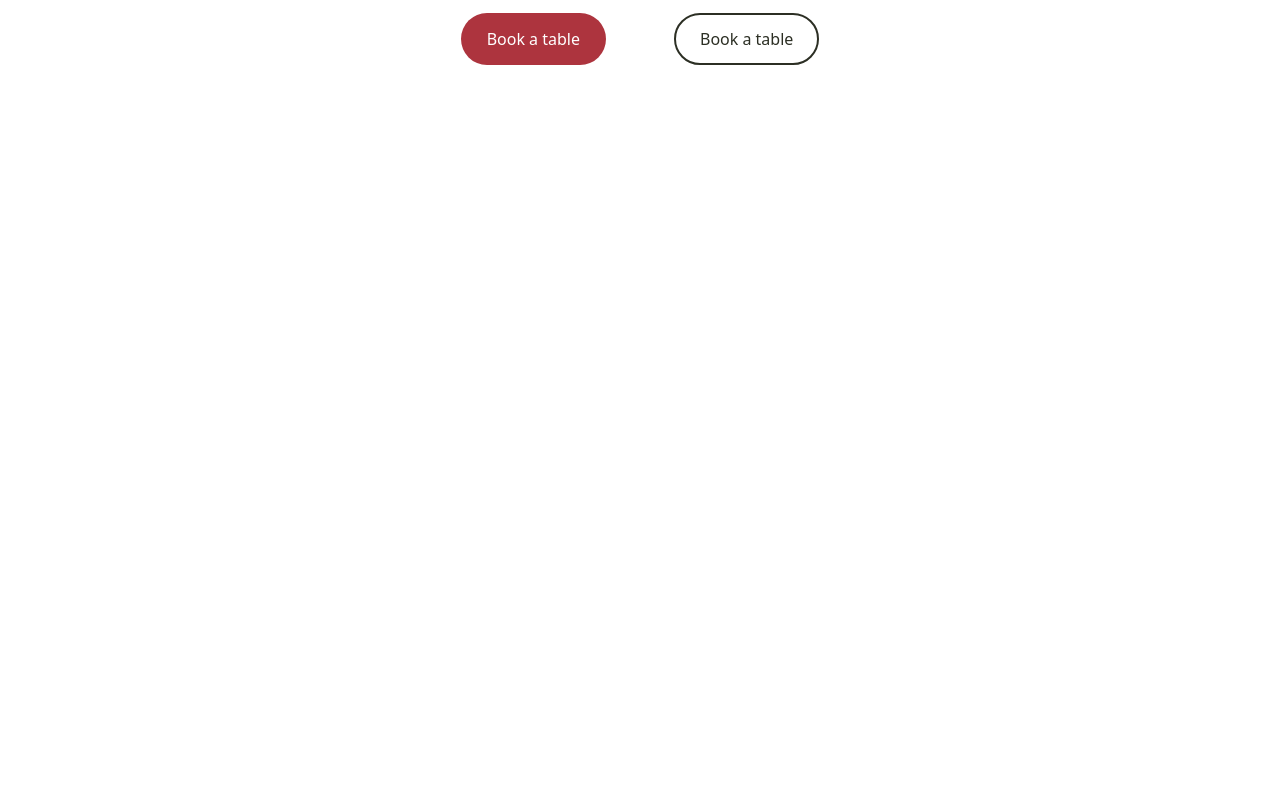
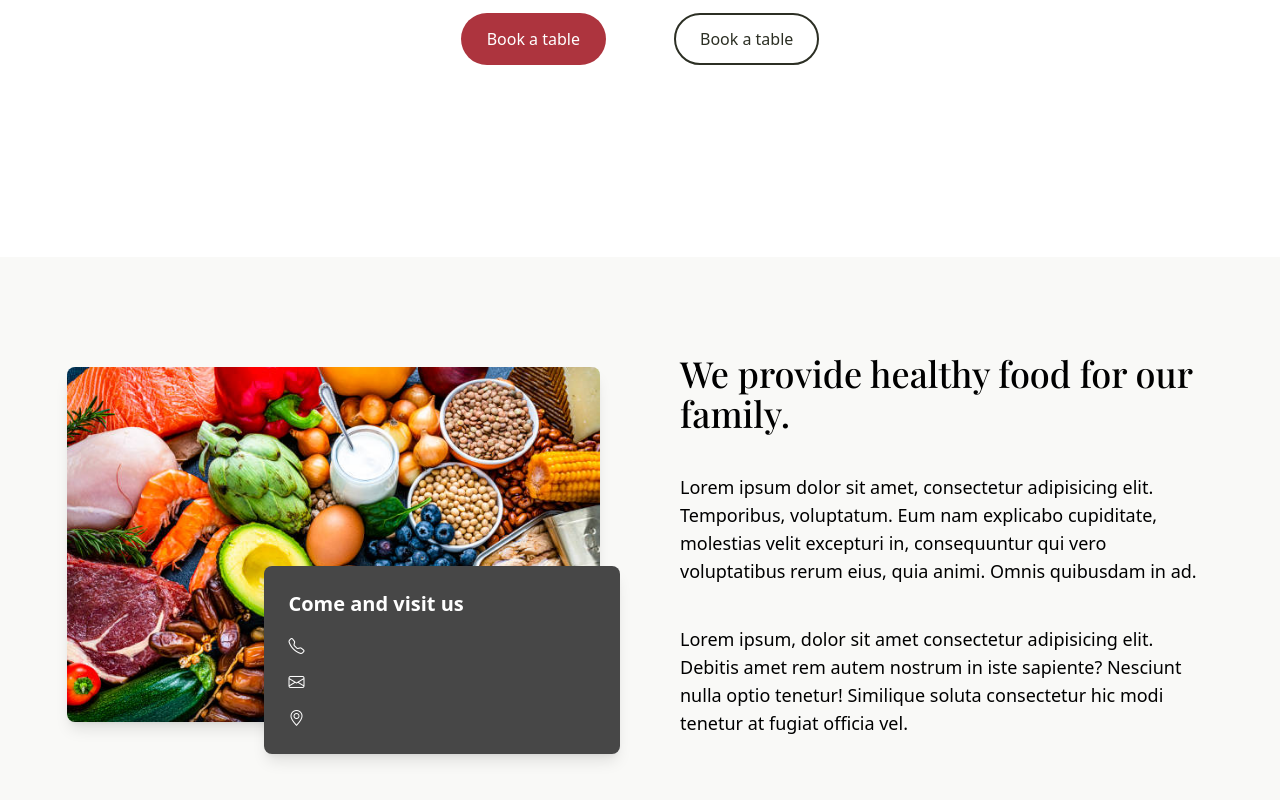
Before and after one commit to corgab/kigab-restaurant-front, a Vue app: page / in a window 1280 px wide. Shown: the part 510-1310 px from the top of the page. Before the commit the page ends 800 px from the top, so only its background shows below. Built offline with nearby package versions, Linux system fonts and the light colour scheme; no server answers; a web font is replaced by a local one.

Commit message:
add bootstrap icons, cardinfo, section whyus

```diff
--- a/package.json
+++ b/package.json
@@ -10,6 +10,7 @@
   },
   "dependencies": {
     "axios": "^1.7.9",
+    "bootstrap-icons": "^1.11.3",
     "vue": "^3.4.21",
     "vue-router": "^4.4.3"
   },
--- /dev/null
+++ b/src/components/CardInfo.vue
@@ -0,0 +1,46 @@
+<template>
+    <div class="bg-gray-50 lg:flex items-center justify-center">
+        <div class="relative mx-auto">
+            <!-- Immagine -->
+            <div class="lg:relative block">
+                <img src="/cibo.jpg" alt="Delicious Food" class="rounded-lg shadow-lg" />
+            </div>
+
+            <!-- Scheda Informazioni -->
+            <div
+                class="block lg:absolute lg:-bottom-8 lg:-right-5 transform  bg-gray text-white p-6 rounded-lg shadow-lg lg:w-2/3 my-4 lg:my-0">
+                <h2 class="text-xl font-semibold mb-4">Come and visit us</h2>
+                <div class="space-y-3">
+                    <!-- Telefono -->
+                    <div class="flex items-center space-x-3">
+                        <i class="bi bi-telephone"></i>
+                        <span>{{ phone }}</span>
+                    </div>
+                    <!-- Email -->
+                    <div class="flex items-center space-x-3">
+                        <i class="bi bi-envelope"></i>
+                        <span>{{ email }}</span>
+                    </div>
+                    <!-- Indirizzo -->
+                    <div class="flex items-center space-x-3">
+                        <i class="bi bi-geo-alt"></i>
+                        <span>{{ address }}</span>
+                    </div>
+                </div>
+            </div>
+        </div>
+    </div>
+
+</template>
+
+<script>
+export default {
+    props: {
+        email: String,
+        phone: String,
+        address: String
+    }
+}
+</script>
+
+<style lang="scss" scoped></style>
--- /dev/null
+++ b/src/components/WhyUs.vue
@@ -0,0 +1,62 @@
+<template>
+    <div class="bg-bg2">
+        <div class="container mx-auto py-24">
+            <div class="flex flex-wrap justify-center items-center gap-x-20">
+                <!-- Colonna con immagine -->
+                <div class="w-5/12">
+                    <CardInfo :email="restaurant.email" :phone="restaurant.phone" :address="restaurant.address" />
+                </div>
+                <!-- Colonna con testo -->
+                <div class="w-5/12 flex flex-col justify-center">
+                    <h1 class="play-fair text-3xl font-bold mb-10 lg:text-4xl	">We provide healthy food for our
+                        family.
+                    </h1>
+                    <h2 class="leading-normal text-gray-900 text-base lg:text-lg mb-10">
+                        Lorem ipsum dolor sit amet, consectetur adipisicing elit. Temporibus, voluptatum. Eum nam
+                        explicabo
+                        cupiditate, molestias velit excepturi in, consequuntur qui vero voluptatibus rerum eius, quia
+                        animi.
+                        Omnis quibusdam in ad.
+                    </h2>
+                    <h3 class="leading-normal text-gray-700 text-base lg:text-lg">
+                        Lorem ipsum, dolor sit amet consectetur adipisicing elit. Debitis amet rem autem nostrum in iste
+                        sapiente? Nesciunt nulla optio
+                        tenetur! Similique soluta consectetur hic modi tenetur at fugiat officia vel.
+                    </h3>
+                </div>
+            </div>
+        </div>
+    </div>
+</template>
+
+
+<script>
+import CardInfo from './CardInfo.vue';
+import { fetchRestaurants } from '@/services/restaurants';;
+
+export default {
+    components: {
+        CardInfo
+    },
+    data() {
+        return {
+            restaurant: {}
+        }
+    },
+    async created() {
+        try {
+            const response = await fetchRestaurants();
+            this.restaurant = response.data;
+            console.log(response);
+        } catch (error) {
+            console.error('Errore nel recupero utenti:', error);
+        }
+    },
+}
+</script>
+
+<style scoped>
+.play-fair {
+    font-weight: 500;
+}
+</style>
--- a/src/main.js
+++ b/src/main.js
@@ -2,6 +2,7 @@ import { createApp } from 'vue';
 import './style.css';
 import App from './App.vue';
 import router from './router';
+import 'bootstrap-icons/font/bootstrap-icons.css';
 
 const app = createApp(App);
 
--- a/src/pages/HomePage.vue
+++ b/src/pages/HomePage.vue
@@ -1,16 +1,24 @@
 <template>
     <div class="">
         <HeroSection />
+        <WhyUs />
     </div>
 </template>
 
 <script>
 import HeroSection from '@/components/HeroSection.vue';
+import WhyUs from '@/components/WhyUs.vue';
 export default {
     components: {
         HeroSection,
+        WhyUs
     },
 }
 </script>
 
-<style scoped></style>
+<style scoped>
+.play-fair {
+    font-weight: 400;
+    font-size: 3rem;
+}
+</style>
--- a/tailwind.config.js
+++ b/tailwind.config.js
@@ -6,6 +6,8 @@ export default {
       colors: {
         main: '#2C2F24',
         hover: '#DBDFD0',
+        bg2: '#F9F9F7',
+        gray: '#474747',
       },
     },
   },
```
Also changed, not shown: public/cibo.jpg (added), 1 other file (tests, documents, lock files or other folders).
